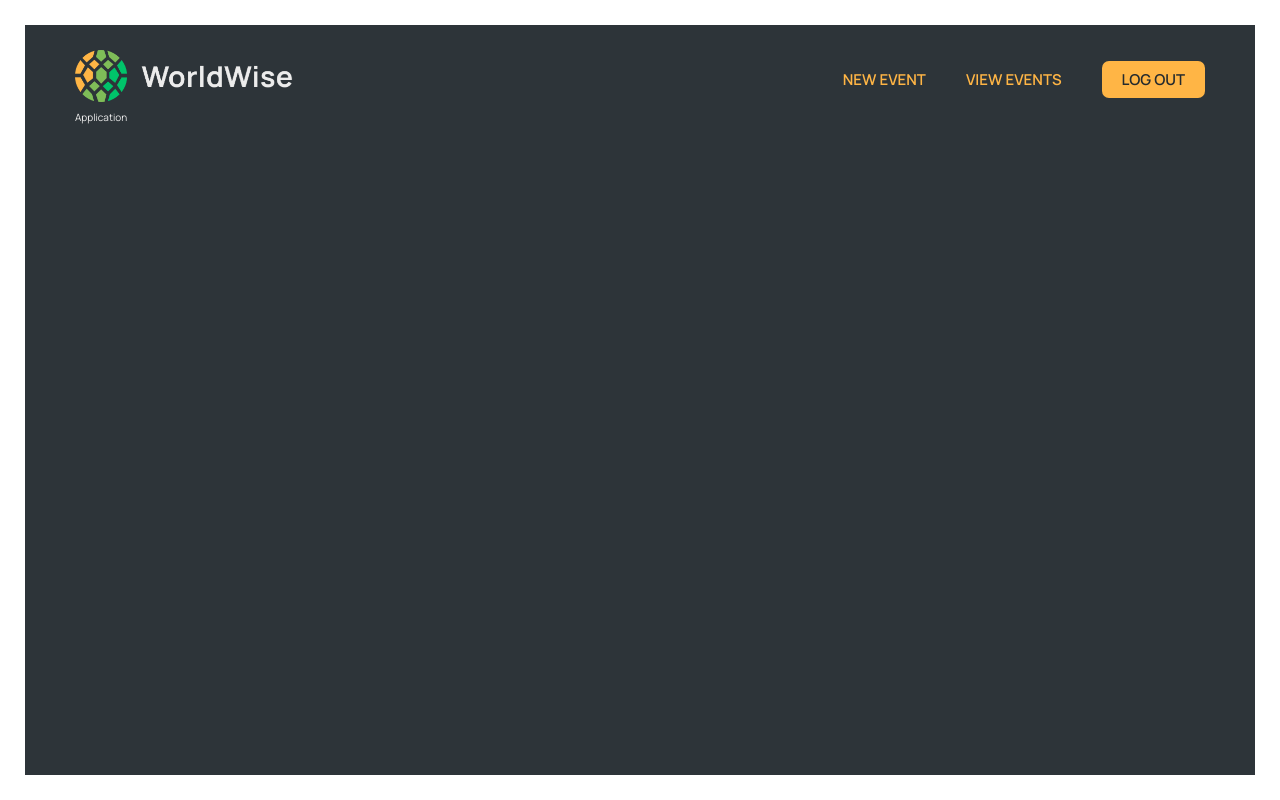
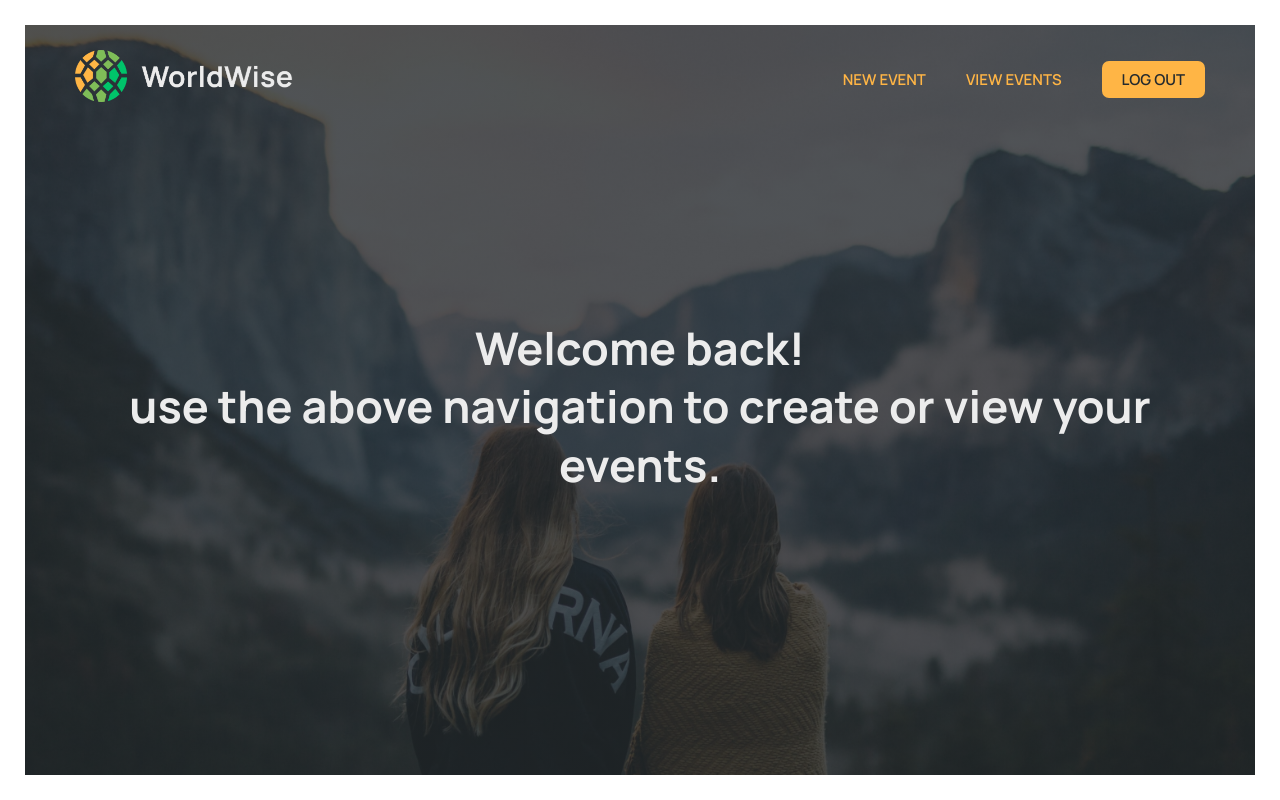
Before and after one commit to AkhilGuretia/Worldwise-events, a React (Vite) app: page /app in a window 1280 px wide. Built offline with nearby package versions, Linux system fonts and the light colour scheme.

Commit message:
Some file renames and clean up

```diff
--- a/src/App.jsx
+++ b/src/App.jsx
@@ -1,7 +1,7 @@
 import { BrowserRouter, Route, Routes } from "react-router-dom";
 import Homepage from "./pages/Homepage";
-import EventListings from "./pages/EventListings";
-import CreateEventForm from "./pages/CreateEventForm";
+import AboutEventListings from "./pages/AboutEventListings";
+import AboutCreateEventForm from "./pages/AboutCreateEventForm";
 import PageNotFound from "./pages/PageNotFound";
 import Login from "./pages/Login";
 import Application from "./pages/Application";
@@ -11,8 +11,8 @@ const App = () => {
     <BrowserRouter>
       <Routes>
         <Route path="/" element={<Homepage />} />
-        <Route path="create-event-form" element={<CreateEventForm />} />
-        <Route path="events-listing" element={<EventListings />} />
+        <Route path="create-event-form" element={<AboutCreateEventForm />} />
+        <Route path="events-listing" element={<AboutEventListings />} />
         <Route path="login" element={<Login />} />
         <Route path="app" element={<Application />} />
         <Route path="*" element={<PageNotFound />} />
--- a/src/pages/CreateEventForm.jsx
+++ b/src/pages/AboutCreateEventForm.jsx
@@ -2,7 +2,7 @@ import PageNav from "../components/PageNav";
 import styles from "./AboutEvents.module.css";
 import { Link } from "react-router-dom";
 
-const CreateEventForm = () => {
+const AboutCreateEventForm = () => {
   return (
     <main className={styles.about}>
       <PageNav />
@@ -30,4 +30,4 @@ const CreateEventForm = () => {
   );
 };
 
-export default CreateEventForm;
+export default AboutCreateEventForm;
--- a/src/pages/EventListings.jsx
+++ b/src/pages/AboutEventListings.jsx
@@ -2,7 +2,7 @@ import PageNav from "../components/PageNav";
 import styles from "./AboutEvents.module.css";
 import { Link } from "react-router-dom";
 
-const EventListings = () => {
+const AboutEventListings = () => {
   return (
     <main className={styles.about}>
       <PageNav />
@@ -29,4 +29,4 @@ const EventListings = () => {
   );
 };
 
-export default EventListings;
+export default AboutEventListings;
--- a/src/pages/Application.jsx
+++ b/src/pages/Application.jsx
@@ -1,11 +1,17 @@
 import AppNav from "../components/AppNav";
-import styles from "./AboutEvents.module.css";
+import styles from "./Homepage.module.css";
 
 const Application = () => {
   return (
-    <main className={styles.about}>
+    <main className={styles.homepage}>
       <AppNav />
-      Application
+      <section>
+        <h1>
+          Welcome back!
+          <br />
+          use the above navigation to create or view your events.
+        </h1>
+      </section>
     </main>
   );
 };
```
